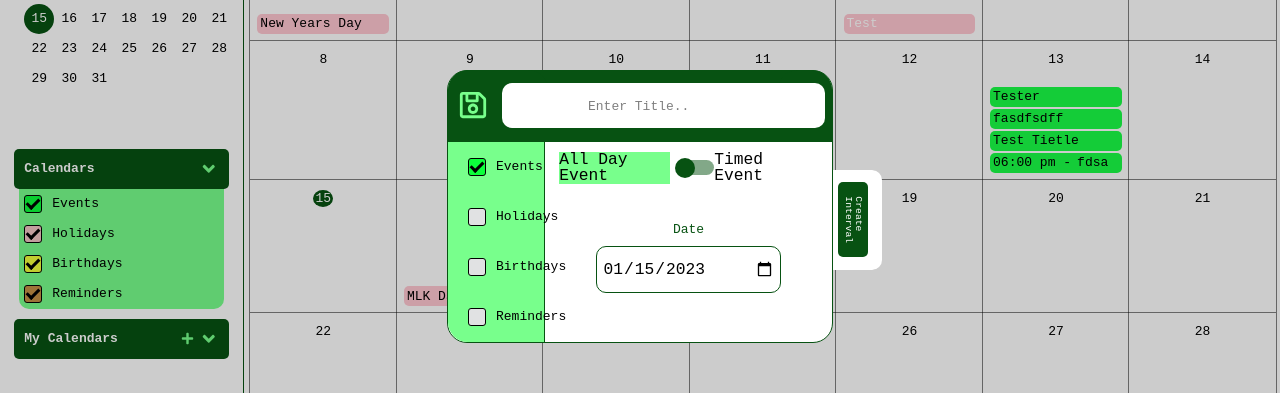
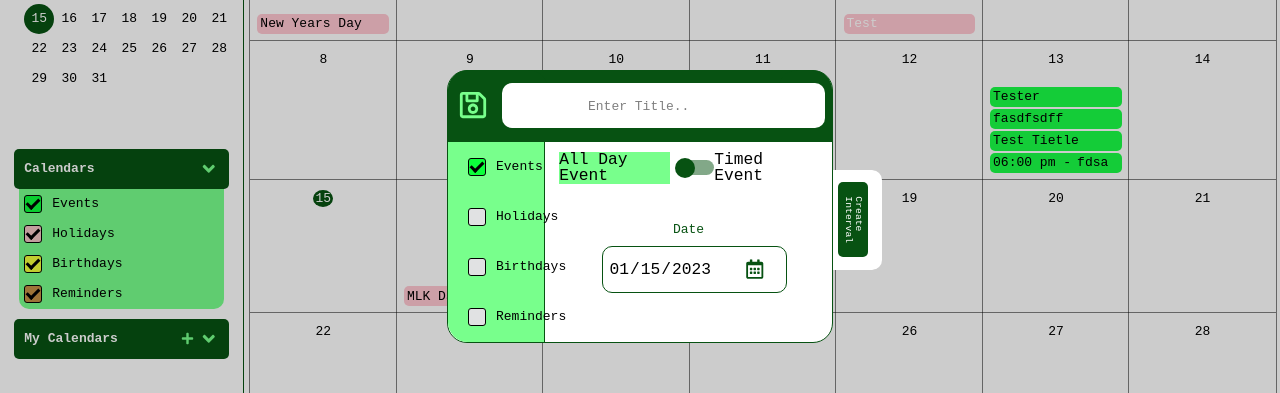
Before and after one commit to kraig-hebert/calendar, a React (Create React App) app: page / in a window 1280 px wide. Both pictures are taken after a click on the icon 1257 px from the left and 13 px from the top of the page. Shown: the part 194-587 px from the top of the page. Built offline with nearby package versions, Linux system fonts and the light colour scheme; data requests are answered from the project's data file.

Commit message:
created DateInput component to house date input and datepicker

```diff
--- /dev/null
+++ b/src/components/common/dateInput/DateInput.jsx
@@ -0,0 +1,33 @@
+import React from 'react';
+import PropTypes from 'prop-types';
+import { FaRegCalendarAlt } from 'react-icons/fa';
+
+import { useStyles } from './styles';
+import DatePicker from '../datePicker/DatePicker';
+
+const DateInput = (props) => {
+  const { value, setValue } = props;
+  const classes = useStyles();
+
+  return (
+    <div className={classes.inputContainer}>
+      <input
+        type="date"
+        name="date"
+        id="date"
+        className={classes.dateInput}
+        value={value}
+        onChange={(e) => setValue(e.target.value)}
+      />
+      <FaRegCalendarAlt className={classes.icon} />
+      <DatePicker />
+    </div>
+  );
+};
+
+DateInput.propTypes = {
+  value: PropTypes.string,
+  setValue: PropTypes.func,
+};
+
+export default DateInput;
--- /dev/null
+++ b/src/components/common/dateInput/styles.js
@@ -0,0 +1,34 @@
+import { createUseStyles } from 'react-jss';
+
+export const useStyles = createUseStyles((theme) => ({
+  inputContainer: {
+    position: 'relative',
+    width: '60%',
+    height: '100%',
+  },
+  dateInput: {
+    width: '100%',
+    height: '35px',
+    margin: '10px 0',
+    padding: '5px',
+    border: '1px solid ' + theme.primary.main,
+    borderRadius: '10px',
+    fontSize: '1.25rem',
+    '&::-webkit-calendar-picker-indicator': {
+      filter: 'invert(1)',
+      pointerEvents: 'none',
+    },
+    '&:active, &:focus': {
+      outline: 'none',
+    },
+  },
+  icon: {
+    position: 'absolute',
+    right: '10px',
+    top: '50%',
+    transform: 'translateY(-50%)',
+    cursor: 'pointer',
+    fontSize: '1.5rem',
+    color: theme.primary.main,
+  },
+}));
--- /dev/null
+++ b/src/components/common/datePicker/DatePicker.jsx
@@ -0,0 +1,44 @@
+import React from 'react';
+import PropTypes from 'prop-types';
+import { getDay, getDaysInMonth, format } from 'date-fns';
+
+import { useStyles } from './styles';
+
+const DatePicker = (props) => {
+  const { month, year, date } = props;
+  const classes = useStyles();
+  const days = ['S', 'M', 'T', 'W', 'T', 'F', 'S'];
+  const numberOfDaysInMonth = getDaysInMonth(new Date(year, month, 1));
+
+  const handleDayClick = () => {};
+
+  const setDatesOnCalendar = (renderedCalendar) => {
+    const startDayOfMonth = getDay(new Date(year, month, 1));
+    for (let i = 0; i < startDayOfMonth; i++) {
+      renderedCalendar.push(<div key={i + 7}></div>);
+    }
+    for (let i = 1; i <= numberOfDaysInMonth; i++) {
+      renderedCalendar.push(
+        <div
+          key={i + 6 + startDayOfMonth}
+          onClick={(e) => handleDayClick(e, i)}
+          className={classes.day}
+        >
+          {i}
+        </div>
+      );
+    }
+    return renderedCalendar;
+  };
+
+  const assembleCalendar = () => {
+    const renderedCalendarWithHeader = days.map((day, index) => (
+      <div key={index}>{day}</div>
+    ));
+    return setDatesOnCalendar(renderedCalendarWithHeader);
+  };
+
+  return <div className={classes.calendar}>{assembleCalendar()}</div>;
+};
+
+export default DatePicker;
--- /dev/null
+++ b/src/components/common/datePicker/styles.js
@@ -0,0 +1,28 @@
+import { createUseStyles } from 'react-jss';
+
+export const useStyles = createUseStyles((theme) => ({
+  calendar: {
+    display: 'none',
+    gridTemplateColumns: 'repeat(7, 1fr)',
+    gridTemplateRows: 'repeat(7, 30px)',
+    width: '80%',
+    marginTop: '10px',
+    marginBottom: '20px',
+    '& div': {
+      extend: 'baseDay',
+      cursor: 'default',
+    },
+  },
+  day: {
+    display: 'flex',
+    justifyContent: 'center',
+    alignItems: 'center',
+    width: '30px',
+    height: '30px',
+    borderRadius: '50%',
+    cursor: 'pointer !important',
+    '&:hover': {
+      backgroundColor: theme.secondary.main,
+    },
+  },
+}));
--- a/src/components/common/modals/eventModal/timeContainer/TimeContainer.jsx
+++ b/src/components/common/modals/eventModal/timeContainer/TimeContainer.jsx
@@ -1,6 +1,8 @@
 import React from 'react';
 import PropTypes from 'prop-types';
+import { FaRegCalendarAlt } from 'react-icons/fa';
 
+import DateInput from '../../../dateInput/DateInput';
 import { useStyles } from './styles';
 
 const TimeContainer = (props) => {
@@ -49,14 +51,7 @@ const TimeContainer = (props) => {
       <div className={classes.dateContainer}>
         <div className={classes.dateInputContainer}>
           <p>Date</p>
-          <input
-            type="date"
-            name="date"
-            id="date"
-            className={classes.dateInput}
-            value={singleDate}
-            onChange={(e) => setSingleDate(e.target.value)}
-          />
+          <DateInput value={singleDate} setValue={setSingleDate} />
         </div>
       </div>
       <div className={classes.dateTimeContainer}>
--- a/src/components/common/modals/eventModal/timeContainer/styles.js
+++ b/src/components/common/modals/eventModal/timeContainer/styles.js
@@ -48,8 +48,13 @@ export const useStyles = createUseStyles((theme) => ({
       color: theme.primary.main,
     },
   },
+  inputContainer: {
+    position: 'relative',
+    width: '60%',
+    height: '100%',
+  },
   dateInput: {
-    width: '60%',
+    width: '100%',
     height: '35px',
     margin: '10px 0',
     padding: '5px',
@@ -57,11 +62,20 @@ export const useStyles = createUseStyles((theme) => ({
     borderRadius: '10px',
     fontSize: '1.25rem',
     '&::-webkit-calendar-picker-indicator': {
-      // filter: 'invert(1)',
-      cursor: 'pointer',
+      filter: 'invert(1)',
+      pointerEvents: 'none',
     },
     '&:active, &:focus': {
       outline: 'none',
     },
   },
+  icon: {
+    position: 'absolute',
+    right: '10px',
+    top: '50%',
+    transform: 'translateY(-50%)',
+    cursor: 'pointer',
+    fontSize: '1.5rem',
+    color: theme.primary.main,
+  },
 }));
--- a/src/components/header/Header.jsx
+++ b/src/components/header/Header.jsx
@@ -2,9 +2,7 @@ import React from 'react';
 import { useStyles } from './styles';
 import { FaCalendarPlus } from 'react-icons/fa';
 import NavBar from './navBar/NavBar';
-import { Link } from 'react-router-dom';
 import { useDispatch } from 'react-redux';
-import { mainHeaderButtonClicked } from '../../reducers/appSettings';
 import { addEventButtonClicked } from '../../reducers/appSettings';
 
 const Header = () => {
```
